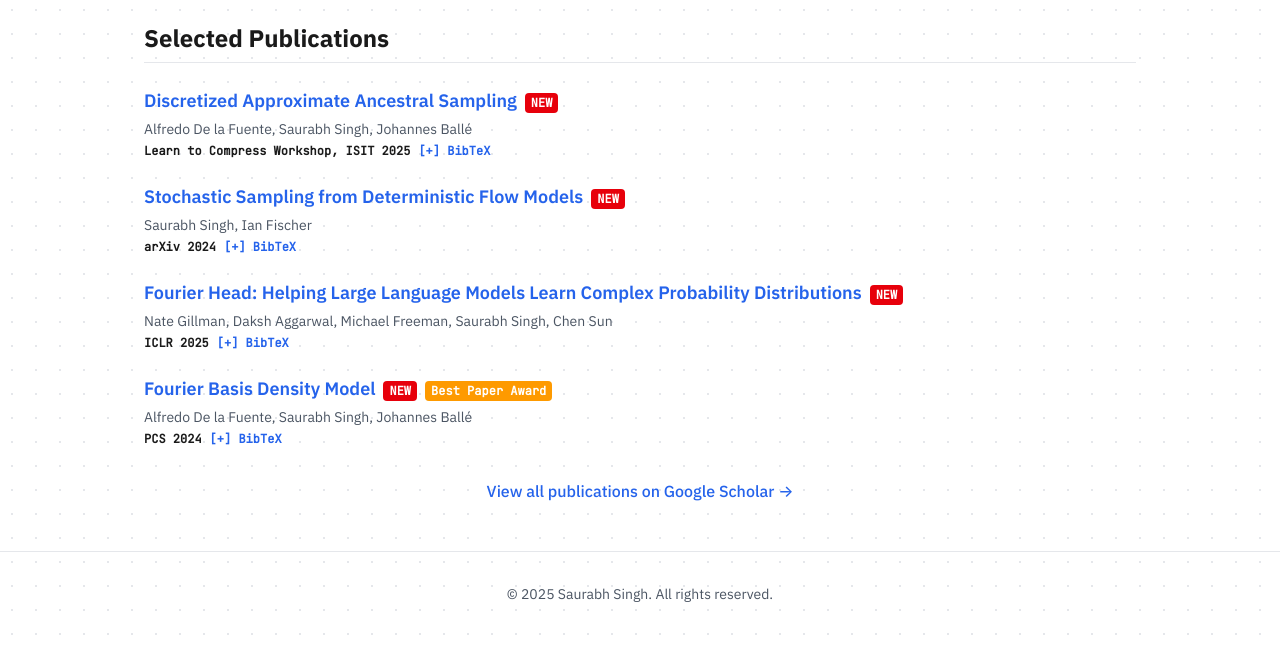
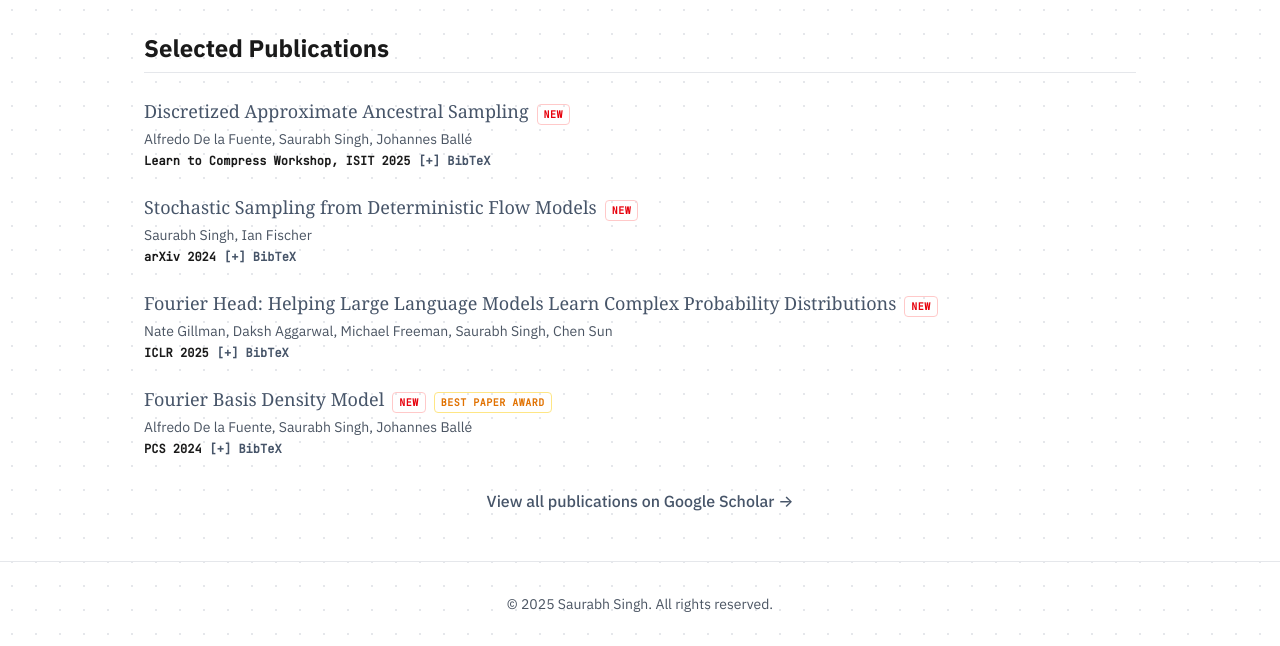
Before and after one commit to saurabhme/saurabhme.github.io, an Astro site: page / in a window 1280 px wide. Shown: the part 530-1176 px from the top of the page. Built offline with nearby package versions, Linux system fonts and the light colour scheme; Astro itself is replaced by a stand-in of ours.

Commit message:
Refine homepage aesthetic: muted colors, serif titles, outlined tags, and consistent bio font

```diff
--- a/src/components/Bio.astro
+++ b/src/components/Bio.astro
@@ -7,7 +7,7 @@
         I received my PhD in Computer Science from University of Illinois at Urbana-Champaign, where I was advised by Prof. David Forsyth and Prof. Derek Hoiem.
         I received my MS from Robotics Institute, Carnegie Mellon University where I worked with Alyosha Efros, Abhinav Gupta and Martial Hebert.
     </p>
-    <p class="text-[var(--color-secondary)] dark:text-[var(--color-secondary-dark)]">
+    <p class="text-lg text-[var(--color-secondary)] dark:text-[var(--color-secondary-dark)] leading-relaxed">
         I frequently serve as an area chair or reviewer at leading computer vision and ML conferences, including CVPR, ICCV, ECCV, ICLR and NeurIPS.
     </p>
 </div>
--- a/src/pages/index.astro
+++ b/src/pages/index.astro
@@ -97,11 +97,11 @@ const publications = [
             {publications.map((pub) => (
                 <li class="group">
                     <div class="flex items-baseline gap-2">
-                        <a href={pub.link} target="_blank" class="text-lg font-semibold text-[var(--color-primary)] dark:text-[var(--color-primary-dark)] hover:underline">
+                        <a href={pub.link} target="_blank" class="text-lg font-serif font-medium text-[var(--color-primary)] dark:text-[var(--color-primary-dark)] hover:underline decoration-1 underline-offset-2">
                             {pub.title}
                         </a>
-                        {pub.isNew && <span class="text-xs font-bold font-mono bg-red-600 text-white px-1.5 py-0.5 rounded">NEW</span>}
-                        {pub.award && <span class="text-xs font-bold font-mono bg-amber-500 text-white px-1.5 py-0.5 rounded">{pub.award}</span>}
+                        {pub.isNew && <span class="text-[10px] font-bold font-mono text-red-600 dark:text-red-400 border border-red-200 dark:border-red-800 px-1.5 py-0.5 rounded uppercase tracking-wider">NEW</span>}
+                        {pub.award && <span class="text-[10px] font-bold font-mono text-amber-600 dark:text-amber-400 border border-amber-200 dark:border-amber-800 px-1.5 py-0.5 rounded uppercase tracking-wider">{pub.award}</span>}
                     </div>
                     <p class="text-sm text-[var(--color-secondary)] dark:text-[var(--color-secondary-dark)] mt-1">
                         {pub.authors}
--- a/src/styles/global.css
+++ b/src/styles/global.css
@@ -9,12 +9,12 @@
   /* Light Theme */
   --color-bg: #ffffff;
   --color-text: #1a1a1a;
-  --color-primary: #2563eb;
-  /* Blue 600 */
+  --color-primary: #475569;
+  /* Slate 600 */
   --color-secondary: #4b5563;
   /* Gray 600 */
-  --color-accent: #f59e0b;
-  /* Amber 500 */
+  --color-accent: #d97706;
+  /* Amber 600 */
   --color-border: #e5e7eb;
 
   /* Dark Theme */
@@ -22,8 +22,8 @@
   /* Slate 900 */
   --color-text-dark: #f8fafc;
   /* Slate 50 */
-  --color-primary-dark: #60a5fa;
-  /* Blue 400 */
+  --color-primary-dark: #cbd5e1;
+  /* Slate 300 */
   --color-secondary-dark: #94a3b8;
   /* Slate 400 */
   --color-border-dark: #1e293b;
```
Also changed, not shown: public/images/me.jpg.
